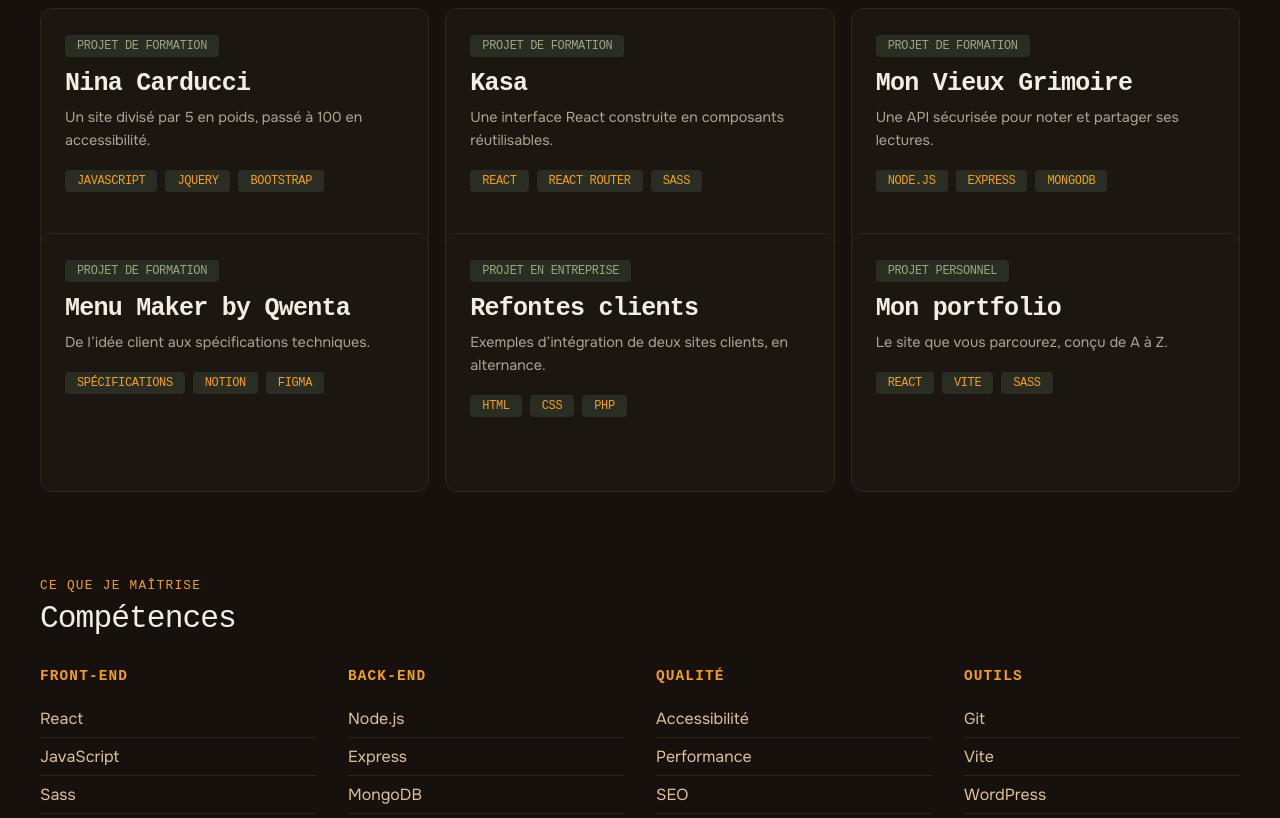
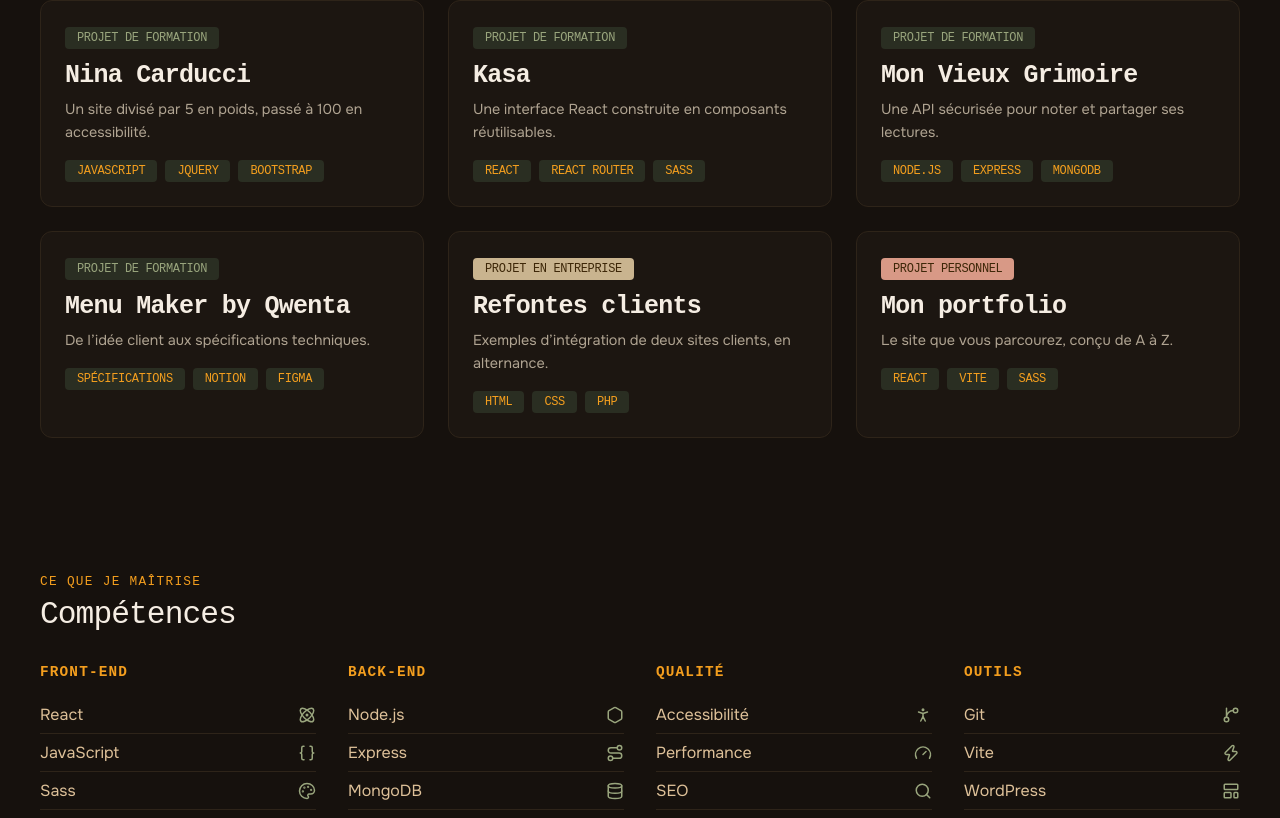
Before and after one commit to Floane/Portfolio, a React app: page / in a window 1280 px wide. Shown: the part 1449-2267 px from the top of the page. Built offline with nearby package versions, Linux system fonts and the light colour scheme; the HTML template or start-up script is replaced by a standard one; a web font is replaced by a local one.

Commit message:
style: corrections visuels
- Footer en bas de page
- Grille de projet + animation au filtre
- Différenciation du type de projet
- Ajout d'icones de la section Compétences

```diff
--- a/src/components/Badge/Badge.module.scss
+++ b/src/components/Badge/Badge.module.scss
@@ -22,6 +22,16 @@
   color: $color-accent-alt;
 }
 
+.contextEntreprise {
+  background-color: #C9B48F;
+  color: $gold-800;
+}
+
+.contextPersonnel {
+  background-color: #D89986;
+  color: $gold-800;
+}
+
 .outline {
   color: $color-text-muted;
   border: 1px solid $color-border;
--- a/src/components/Card/Card.jsx
+++ b/src/components/Card/Card.jsx
@@ -6,9 +6,15 @@ import styles from './Card.module.scss';
 function Card({ project }) {
     const { slug, title, tagline, type, domains, stack } = project;
 
+    const contextVariant = {
+        academique: 'context',
+        professionnel: 'contextEntreprise',
+        personnel: 'contextPersonnel',
+    }[type];
+
     return (
         <Link to={`/projets/${slug}`} className={styles.card}>
-        <Badge variant="context">{PROJECT_TYPES[type]}</Badge>
+        <Badge variant={contextVariant}>{PROJECT_TYPES[type]}</Badge>
 
         <h3 className={styles.title}>{title}</h3>
         <p className={styles.tagline}>{tagline}</p>
--- a/src/components/Card/Card.module.scss
+++ b/src/components/Card/Card.module.scss
@@ -2,7 +2,7 @@
 
 .card {
     display: block;
-    height: 100%;
+    width: 100%;
     background-color: $color-surface;
     border: 1px solid $color-border;
     border-radius: $radius-lg;
--- a/src/components/Layout/Layout.jsx
+++ b/src/components/Layout/Layout.jsx
@@ -12,7 +12,7 @@ function Layout() {
 
             <Header />
 
-            <main id="contenu">
+            <main id="contenu" className={styles.main}>
                 <Outlet />
             </main>
 
--- a/src/components/Layout/Layout.module.scss
+++ b/src/components/Layout/Layout.module.scss
@@ -19,6 +19,10 @@
     }
 }
 
+.main {
+    flex: 1;
+}
+
 @include reduced-motion {
     .skipLink { transition: none; }
 }
--- a/src/sections/Projects/Projects.jsx
+++ b/src/sections/Projects/Projects.jsx
@@ -39,7 +39,7 @@ function Projects() {
                 {filteredProjects.length} project{filteredProjects.length > 1 ? 's' : ''}
             </p>
 
-            <ul className={styles.grid}>
+            <ul className={styles.grid} key={activeFilter}>
                 {filteredProjects.map((project) => (
                     <li key={project.id}>
                         <Card project={project} />
--- a/src/sections/Projects/Projects.module.scss
+++ b/src/sections/Projects/Projects.module.scss
@@ -1,4 +1,15 @@
 @use '../../styles/tokens' as *;
+
+@keyframes cardAppear {
+    from {
+        opacity: 0;
+        transform: translateY(12px);
+    }
+    to {
+        opacity: 1;
+        transform: translateY(0);
+    }
+}
 
 .projects {
     padding: $space-24 $space-6;
@@ -9,7 +20,7 @@
 .grid {
     display: grid;
     grid-template-columns: 1fr;
-    gap: $space-4;
+    gap: $space-6;
     list-style: none;
     padding: 0;
     margin: 0;
@@ -22,6 +33,18 @@
         grid-template-columns: repeat(3, 1fr);
     }
 }
+
+.grid li {
+    display: flex;
+    animation: cardAppear 400ms ease both;
+}
+
+.grid li:nth-child(1) { animation-delay: 0ms; }
+.grid li:nth-child(2) { animation-delay: 60ms; }
+.grid li:nth-child(3) { animation-delay: 120ms; }
+.grid li:nth-child(4) { animation-delay: 180ms; }
+.grid li:nth-child(5) { animation-delay: 240ms; }
+.grid li:nth-child(6) { animation-delay: 300ms; }
 
 .filters {
     display: flex;
--- a/src/sections/Skills/Skills.jsx
+++ b/src/sections/Skills/Skills.jsx
@@ -1,22 +1,48 @@
 import SectionTitle from '../../components/SectionTitle/SectionTitle';
+import {
+    Atom, Braces, Palette, FileCode,
+    Hexagon, Route, Database, Terminal,
+    PersonStanding, Gauge, Search, MonitorSmartphone,
+    GitBranch, Zap, LayoutTemplate, PenTool,
+} from 'lucide-react';
 import styles from './Skills.module.scss';
 
 const SKILL_GROUPS = [
     {
         title: 'Front-end',
-        skills: ['React', 'JavaScript', 'Sass', 'HTML / CSS'],
+        skills: [
+            { name: 'React', Icon: Atom },
+            { name: 'JavaScript', Icon: Braces },
+            { name: 'Sass', Icon: Palette },
+            { name: 'HTML / CSS', Icon: FileCode },
+        ],
     },
     {
         title: 'Back-end',
-        skills: ['Node.js', 'Express', 'MongoDB', 'PHP'],
+        skills: [
+            { name: 'Node.js', Icon: Hexagon },
+            { name: 'Express', Icon: Route },
+            { name: 'MongoDB', Icon: Database },
+            { name: 'PHP', Icon: Terminal },
+        ],
     },
     {
         title: 'Qualité',
-        skills: ['Accessibilité', 'Performance', 'SEO', 'Responsive'],
+        skills: [
+            { name: 'Accessibilité', Icon: PersonStanding },
+            { name: 'Performance', Icon: Gauge },
+            { name: 'SEO', Icon: Search },
+            { name: 'Responsive', Icon: MonitorSmartphone },
+        ],
     },
     {
         title: 'Outils',
-        skills: ['Git', 'Vite', 'WordPress', 'Figma'],
+        skills: [
+            { name: 'Git', Icon: GitBranch },
+            { name: 'Vite', Icon: Zap },
+            { name: 'WordPress', Icon: LayoutTemplate },
+            { name: 'Figma', Icon: PenTool },
+        ],
     },
 ];
 
@@ -31,8 +57,9 @@ function Skills() {
                         <h3 className={styles.groupTitle}>{group.title}</h3>
                         <ul className={styles.list}>
                             {group.skills.map((skill) => (
-                                <li key={skill} className={styles.item}>
-                                    {skill}
+                                <li key={skill.name} className={styles.item}>
+                                    <span>{skill.name}</span>
+                                    <skill.Icon size={18} className={styles.icon} aria-hidden="true" />
                                 </li>
                             ))}
                         </ul>
--- a/src/sections/Skills/Skills.module.scss
+++ b/src/sections/Skills/Skills.module.scss
@@ -36,6 +36,9 @@
 }
 
 .item {
+    display: flex;
+    align-items: center;
+    justify-content: space-between;
     font-family: $font-body;
     font-size: $text-base;
     color: $color-text-warm;
@@ -46,3 +49,8 @@
         border-bottom: none;
     }
 }
+
+.icon {
+    color: $color-accent-alt;
+    flex-shrink: 0;
+}
--- a/src/styles/main.scss
+++ b/src/styles/main.scss
@@ -8,4 +8,12 @@ body {
     background: $color-bg;
     color: $color-text;
     font-family: $font-body;
+    min-height: 100vh;
+    margin: 0;
 }
+
+#root {
+    min-height: 100vh;
+    display: flex;
+    flex-direction: column;
+}
```
